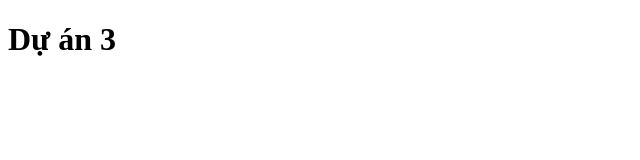
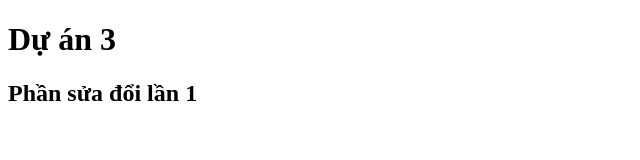
Before and after one commit to Zinhcr/duan3, a plain HTML site: page index.html in a window 1280 px wide. Shown: the whole page, without its empty margins (0-640 px from the left). Drawn offline with Linux system fonts and the light colour scheme.

Commit message:
2nd commit

```diff
--- a/index.html
+++ b/index.html
@@ -7,5 +7,6 @@
 </head>
 <body>
     <h1>Dự án 3</h1>
+    <h2>Phần sửa đổi lần 1</h2>
 </body>
 </html>
```
